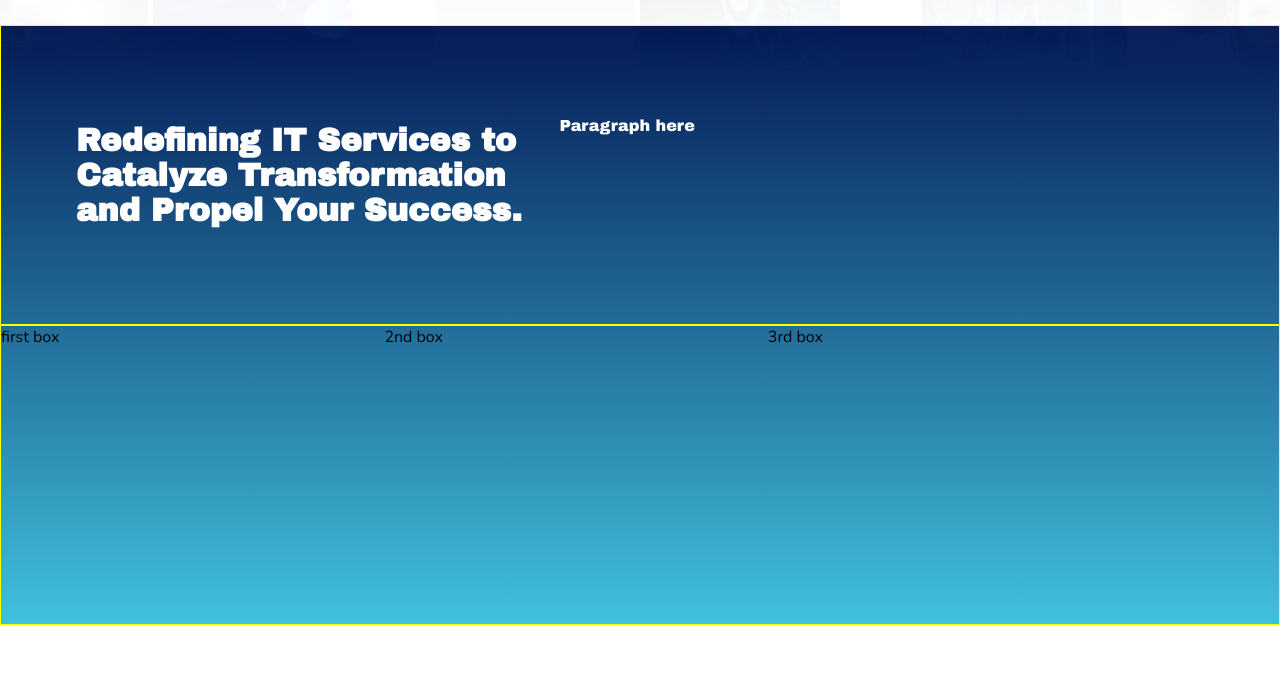
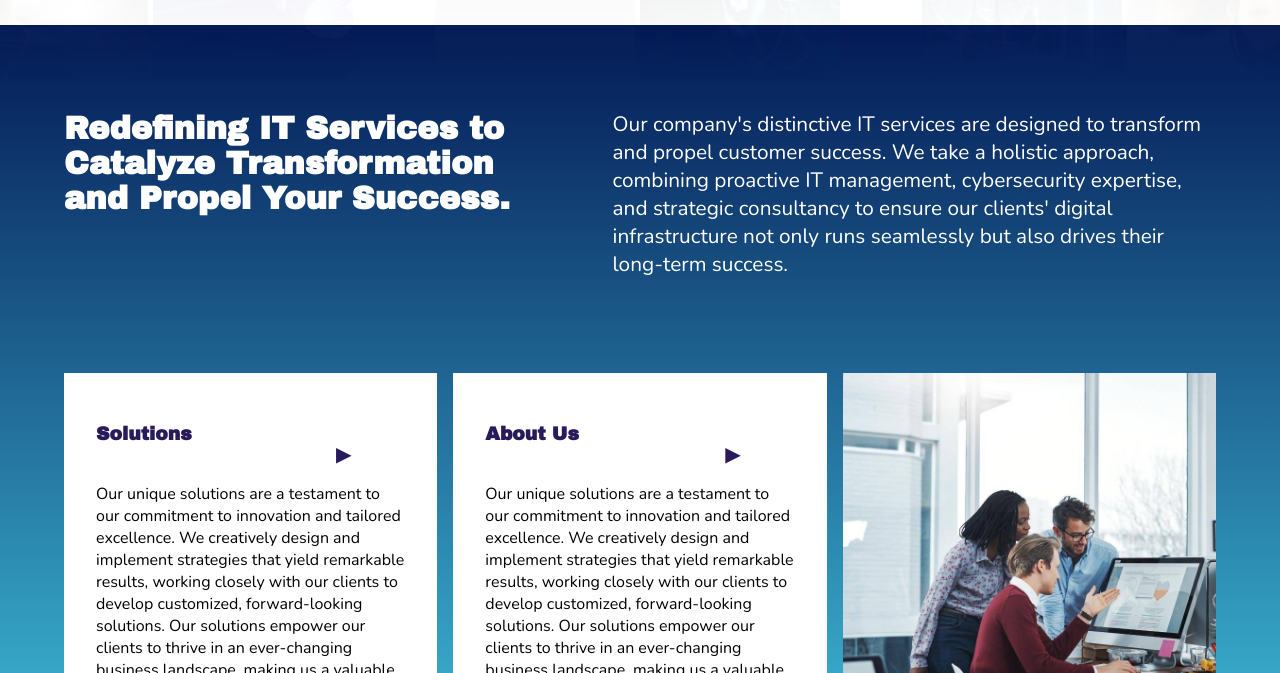
Before and after one commit to sadiqbehzad/anootech, a plain HTML site: page home.html in a window 1280 px wide. Shown: the part 750-1423 px from the top of the page. Drawn offline with nearby package versions, Linux system fonts and the light colour scheme.

Commit message:
221023 12:00

```diff
--- a/home.html
+++ b/home.html
@@ -152,12 +152,62 @@
             Redefining IT Services to Catalyze Transformation and Propel Your
             Success.
           </h1>
-          <p>Paragraph here</p>
+          <p style="font-family: 'Nunito', sans-serif; font-size: 1.3rem">
+            Our company's distinctive IT services are designed to transform and
+            propel customer success. We take a holistic approach, combining
+            proactive IT management, cybersecurity expertise, and strategic
+            consultancy to ensure our clients' digital infrastructure not only
+            runs seamlessly but also drives their long-term success.
+          </p>
         </div>
         <div class="secondSection">
-          <div>first box</div>
-          <div>2nd box</div>
-          <div>3rd box</div>
+          <div style="background-color: white; padding: 2rem">
+            <h3
+              style="
+                font-family: 'Archivo Black', sans-serif;
+                color: rgb(40, 26, 91);
+              "
+            >
+              Solutions
+              <span style="margin-left: 15rem">▶</span>
+            </h3>
+            <p>
+              Our unique solutions are a testament to our commitment to
+              innovation and tailored excellence. We creatively design and
+              implement strategies that yield remarkable results, working
+              closely with our clients to develop customized, forward-looking
+              solutions. Our solutions empower our clients to thrive in an
+              ever-changing business landscape, making us a valuable partner in
+              their journey to success.
+            </p>
+          </div>
+          <div style="background-color: white; padding: 2rem">
+            <h3
+              style="
+                font-family: 'Archivo Black', sans-serif;
+                color: rgb(40, 26, 91);
+              "
+            >
+              About Us <span style="margin-left: 15rem">▶</span>
+            </h3>
+            <p>
+              Our unique solutions are a testament to our commitment to
+              innovation and tailored excellence. We creatively design and
+              implement strategies that yield remarkable results, working
+              closely with our clients to develop customized, forward-looking
+              solutions. Our solutions empower our clients to thrive in an
+              ever-changing business landscape, making us a valuable partner in
+              their journey to success.
+            </p>
+          </div>
+          <div
+            style="
+              background-color: white;
+              padding: 2rem;
+              background-image: url('pics/office.jpg');
+              background-size: cover;
+            "
+          ></div>
         </div>
       </div>
     </div>
--- a/index.css
+++ b/index.css
@@ -326,8 +326,6 @@ nav ul :hover {
 }
 
 .gradient-section {
-  /* width: 100%;
-  height: 500px; */
   background-color:#041955;
   background-image: linear-gradient(#041955, #40c1dd);
   margin-top: 5%;
@@ -346,18 +344,17 @@ nav ul :hover {
 .firstSection {
   display: grid;
   grid-template-columns: .75fr 1fr;
-  border: 1px solid yellow;
+  gap: 6rem;
   color: white;
   font-family: 'Archivo Black', sans-serif;
-  padding: 75px;
+  padding:4rem 4rem 1rem 4rem;
+}
 
-
-
-}
 .secondSection {
   display: grid;
-  grid-template-columns: .75fr .75fr 1fr;
-  border: 1px solid yellow;
+  grid-template-columns: 1fr 1fr 1fr;
+  padding:1rem 4rem 3rem 4rem;
+  gap: 1rem;
 }
 
 
```
Also changed, not shown: pics/office.jpg (added).
